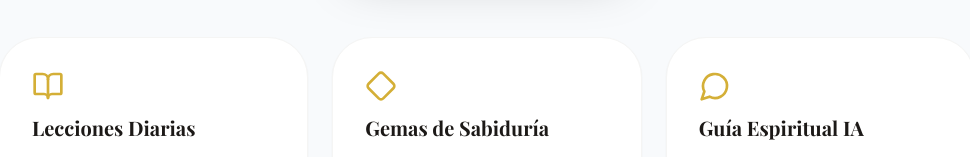
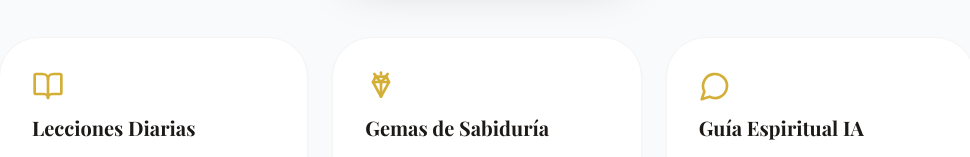
Before and after one commit to verovilab/alumbrar, a React (Vite) app: page / in a window 1280 px wide. Shown: the part 449-606 px from the top of the page, without its empty margins (153-1123 px from the left). Built offline with nearby package versions, Linux system fonts and the light colour scheme; no server answers; the database is empty; a web font is replaced by a local one.

Commit message:
UI: Custom premium GemaIcon with sparkles and full integration

```diff
--- a/src/App.tsx
+++ b/src/App.tsx
@@ -1,7 +1,8 @@
 import React, { useState, useMemo, useEffect } from 'react';
 import {
-  Home, Diamond, BookOpen, MessageCircle, RefreshCw, LogOut
+  Home, BookOpen, MessageCircle, RefreshCw, LogOut
 } from 'lucide-react';
+import { GemaIcon } from './components/GemaIcon';
 import { GoogleGenerativeAI } from "@google/generative-ai";
 import { supabase } from './lib/supabase';
 
@@ -274,7 +275,7 @@ export default function App() {
         {/* Navegación */}
         <nav className="fixed bottom-8 left-1/2 -translate-x-1/2 w-[92%] max-w-[500px] bg-white/95 backdrop-blur-xl border border-stone-100 shadow-2xl flex justify-around items-center py-4 px-6 z-[100] rounded-[3rem]">
           <NavBtn active={activeTab === 'home'} onClick={() => setActiveTab('home')} icon={<Home size={22}/>} label="Inicio" />
-          <NavBtn active={activeTab === 'gems'} onClick={() => setActiveTab('gems')} icon={<Diamond size={22}/>} label="Gema" />
+          <NavBtn active={activeTab === 'gems'} onClick={() => setActiveTab('gems')} icon={<GemaIcon size={22}/>} label="Gema" />
           <NavBtn active={activeTab === 'qa'} onClick={() => setActiveTab('qa')} icon={<MessageCircle size={22}/>} label="Guía" />
           <NavBtn active={activeTab === 'lessons'} onClick={() => setActiveTab('lessons')} icon={<BookOpen size={22}/>} label="Curso" />
         </nav>
--- /dev/null
+++ b/src/components/GemaIcon.tsx
@@ -0,0 +1,34 @@
+import React from 'react';
+
+interface GemaIconProps {
+  size?: number;
+  className?: string;
+  fill?: string;
+}
+
+export function GemaIcon({ size = 24, className = "", fill = "none" }: GemaIconProps) {
+  return (
+    <svg
+      width={size}
+      height={size}
+      viewBox="0 0 24 24"
+      fill={fill}
+      stroke="currentColor"
+      strokeWidth="2"
+      strokeLinecap="round"
+      strokeLinejoin="round"
+      className={className}
+    >
+      {/* El Diamante */}
+      <path d="M6 9h12l-6 11-6-11z" />
+      <path d="M6 9l2-4h8l2 4" />
+      <path d="M8 5l4 4 4-4" />
+      <line x1="12" y1="9" x2="12" y2="20" />
+
+      {/* Destellos (Sparkles) */}
+      <line x1="12" y1="2" x2="12" y2="3" />
+      <line x1="7" y1="3" x2="8" y2="4" />
+      <line x1="17" y1="3" x2="16" y2="4" />
+    </svg>
+  );
+}
--- a/src/components/GemaView.tsx
+++ b/src/components/GemaView.tsx
@@ -1,5 +1,6 @@
 import React, { useState, useEffect } from 'react';
-import { Diamond, Repeat, Quote, Zap, Heart } from 'lucide-react';
+import { Repeat, Quote, Zap, Heart } from 'lucide-react';
+import { GemaIcon } from './GemaIcon';
 import { Gema } from '../data/gemas';
 import { supabase } from '../lib/supabase';
 
@@ -86,7 +87,7 @@ export function GemaView({ currentGema, onNextGema, userId, categories }: GemaVi
       <div className="flex items-center justify-between">
         <div className="flex items-center gap-3">
           <div className="w-8 h-8 bg-stone-900 rounded-full flex items-center justify-center text-[#D4AF37]">
-            <Diamond size={14} />
+            <GemaIcon size={14} />
           </div>
           <h3 className="text-lg font-serif font-bold text-stone-900">{currentGema.category || "Inspiración"}</h3>
         </div>
--- a/src/components/HomeView.tsx
+++ b/src/components/HomeView.tsx
@@ -1,4 +1,5 @@
-import { Wind, BookOpen, Diamond } from 'lucide-react';
+import { Wind, BookOpen } from 'lucide-react';
+import { GemaIcon } from './GemaIcon';
 
 interface HomeViewProps {
   dayOfYear: number;
@@ -29,7 +30,7 @@ export function HomeView({ dayOfYear, onLoadLesson, onSetTab, currentGema }: Hom
           <p className="text-[10px] lg:text-xs text-stone-400 uppercase tracking-widest mt-1">Sugerida hoy</p>
         </button>
         <button onClick={() => onSetTab('gems')} className="bg-[#FAF8F5] p-8 lg:p-12 rounded-[2rem] text-left hover:shadow-lg transition-all group">
-          <Diamond className="text-[#D4AF37] mb-4 lg:mb-6 transition-transform group-hover:scale-110" size={24} />
+          <GemaIcon className="text-[#D4AF37] mb-4 lg:mb-6 transition-transform group-hover:scale-110" size={24} />
           <span className="text-xs lg:text-sm font-bold text-stone-900 block">Gema Diaria</span>
           <p className="text-[10px] lg:text-xs text-stone-400 uppercase tracking-widest mt-1">Inspiración</p>
         </button>
--- a/src/components/LandingView.tsx
+++ b/src/components/LandingView.tsx
@@ -1,4 +1,5 @@
-import { BookOpen, Diamond, MessageCircle, Wind, ArrowRight } from 'lucide-react';
+import { BookOpen, MessageCircle, Wind, ArrowRight } from 'lucide-react';
+import { GemaIcon } from './GemaIcon';
 
 interface LandingViewProps {
   onShowAuth: () => void;
@@ -32,14 +33,14 @@ export function LandingView({ onShowAuth }: LandingViewProps) {
           <p className="text-sm text-stone-400 leading-relaxed">Accede al resumen y práctica de la lección que te corresponde hoy de forma instantánea.</p>
         </div>
         <div className="bg-white p-8 rounded-[2.5rem] shadow-sm border border-stone-100 space-y-3 hover:shadow-xl transition-all">
-          <Diamond className="text-[#D4AF37]" size={32} />
+          <GemaIcon className="text-[#D4AF37]" size={32} />
           <h3 className="text-xl font-bold font-serif">Gemas de Sabiduría</h3>
           <p className="text-sm text-stone-400 leading-relaxed">Inspiraciones aleatorias y temáticas para elevar tu vibración en momentos de duda.</p>
         </div>
         <div className="bg-white p-8 rounded-[2.5rem] shadow-sm border border-stone-100 space-y-3 hover:shadow-xl transition-all">
           <MessageCircle className="text-[#D4AF37]" size={32} />
           <h3 className="text-xl font-bold font-serif">Guía Espiritual IA</h3>
-          <p className="text-sm text-stone-400 leading-relaxed">Un chat inteligente entrenado en la profundidad del Curso para despejar tus dudas.</p>
+          <p className="text-sm text-stone-400 cemetery-stone-400 leading-relaxed">Un chat inteligente entrenado en la profundidad del Curso para despejar tus dudas.</p>
         </div>
       </div>
 
```
